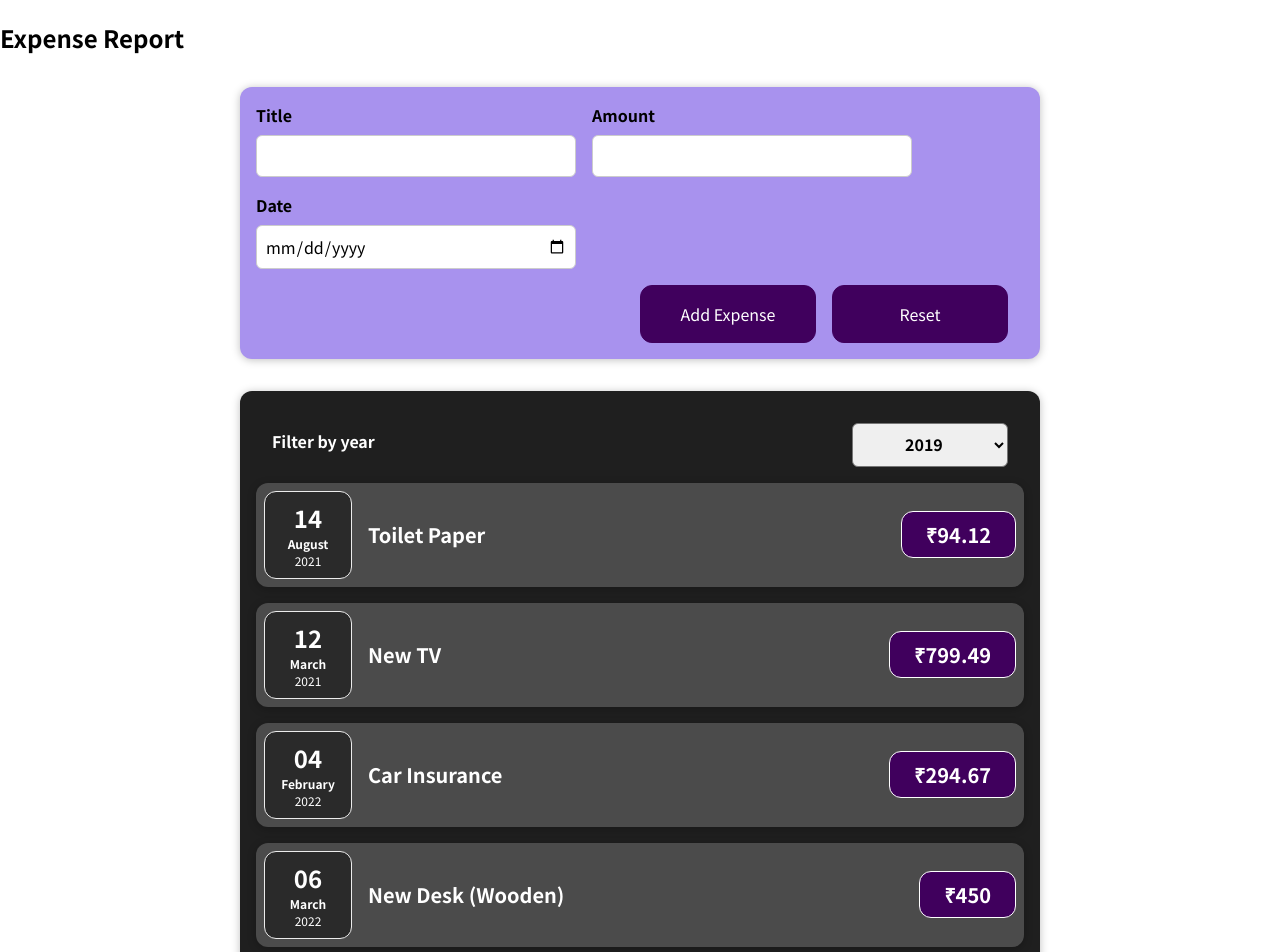
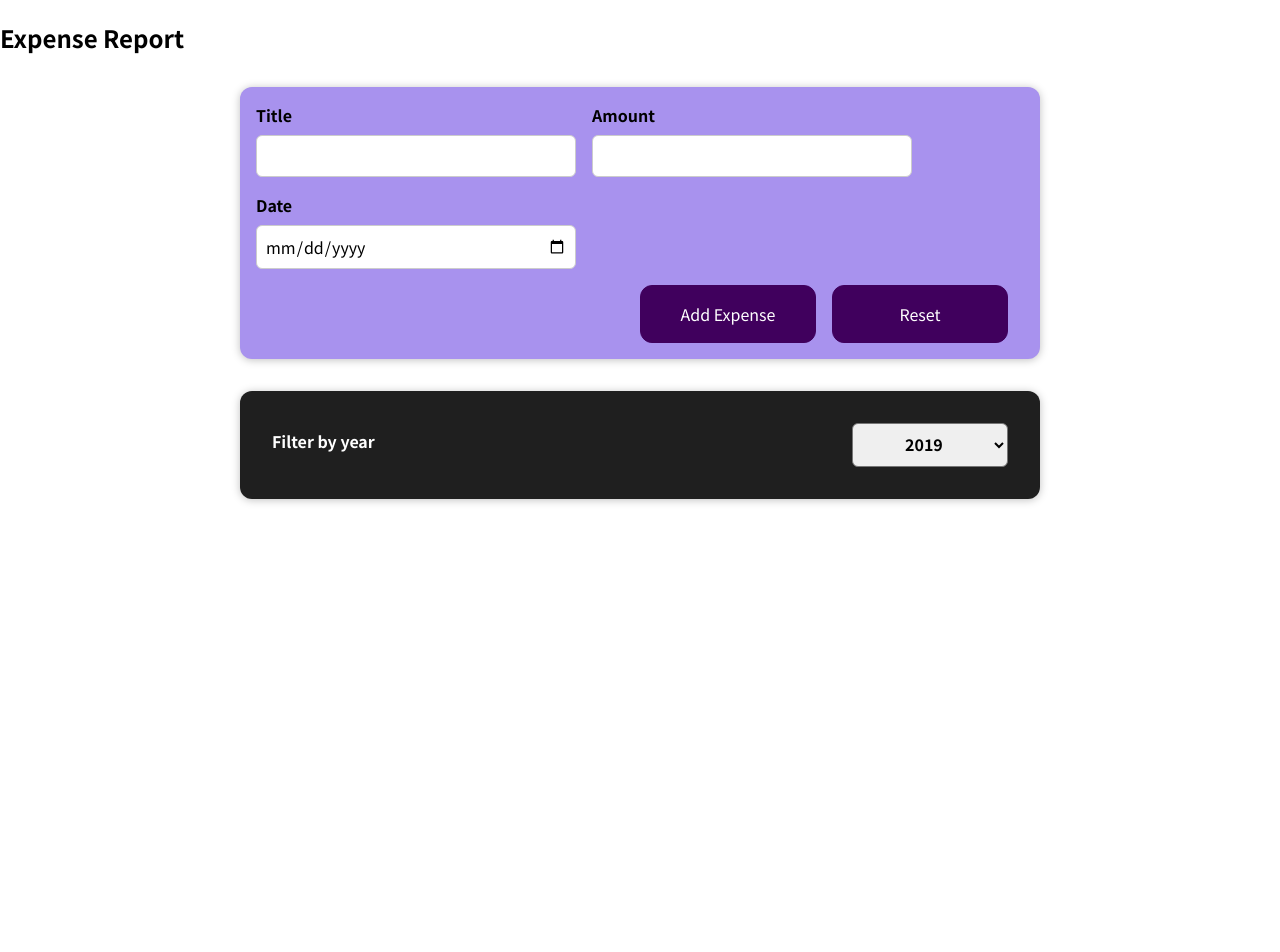
Before and after one commit to rrsushmaa/my-app, a React (Create React App) app: page / in a window 1280 px wide. Shown: the top 952 px of the page. After the commit the page ends 800 px from the top, so only its background shows below. Built offline with nearby package versions, Linux system fonts and the light colour scheme.

Commit message:
[#15][Sushmaa]Filter expenses by year

```diff
--- a/src/App.js
+++ b/src/App.js
@@ -1,9 +1,10 @@
 import Expenses from "./Components/Expenses/Expenses";
 import NewExpense from "./Components/Expenses/NewExpense/NewExpense";
+import {useState} from "react";
 
 const App = () => {
 
-    const expenses = [
+    const initialExpenses = [
         {
             id: 'e1',
             title: 'Toilet Paper',
@@ -29,17 +30,18 @@ const App = () => {
             date: new Date(2022, 2, 6),
         },
     ]
+    const [overallExpenses, setOverallExpenses] = useState(initialExpenses);
 
     const submitNewExpenseHandler = (expenseData) => {
-        console.log(expenseData);
-        expenses.push(expenseData);
-        console.log(expenses);
+        setOverallExpenses((prevExpenses) => {
+            return [expenseData, ...prevExpenses];
+        });
     }
 
     return (<div>
         <h2>Expense Report</h2>
-        <NewExpense onSubmitNewExpense = {submitNewExpenseHandler}></NewExpense>
-        <Expenses expenses={expenses}/>
+        <NewExpense onSubmitNewExpense={submitNewExpenseHandler}/>
+        <Expenses expenses={overallExpenses}/>
     </div>);
 }
 
--- a/src/Components/Expenses/Expenses.js
+++ b/src/Components/Expenses/Expenses.js
@@ -8,7 +8,6 @@ const Expenses = (props) => {
     const [year, setYear] = useState('2019');
     const filterChangeHandler = (filteredYear) => {
         setYear(filteredYear);
-        console.log(filteredYear);
     }
     return (
         <div>
@@ -16,17 +15,19 @@ const Expenses = (props) => {
 
             <Card className="expenses">
                 <div>
-                    <ExpensesFilter selected = {year} onFilterChange={filterChangeHandler}></ExpensesFilter>
+                    <ExpensesFilter selected={year} onFilterChange={filterChangeHandler}/>
                 </div>
                 <div>
-                    <ExpenseItem date={props.expenses[0].date} title={props.expenses[0].title}
-                                 price={props.expenses[0].amount}/>
-                    <ExpenseItem date={props.expenses[1].date} title={props.expenses[1].title}
-                                 price={props.expenses[1].amount}/>
-                    <ExpenseItem date={props.expenses[2].date} title={props.expenses[2].title}
-                                 price={props.expenses[2].amount}/>
-                    <ExpenseItem date={props.expenses[3].date} title={props.expenses[3].title}
-                                 price={props.expenses[3].amount}/>
+                    {
+                        props.expenses.map((expenseItem) =>
+                            expenseItem.date.getFullYear().toString() === year &&
+                            <ExpenseItem
+                                key={expenseItem.id}
+                                date={expenseItem.date}
+                                title={expenseItem.title}
+                                price={expenseItem.amount}/>
+                        )
+                    }
                 </div>
 
             </Card>
--- a/src/Components/Expenses/ExpensesFilter/ExpensesFilter.js
+++ b/src/Components/Expenses/ExpensesFilter/ExpensesFilter.js
@@ -10,7 +10,7 @@ const ExpensesFilter = (props) => {
         <div className='expenses-filter'>
             <div className='expenses-filter__control'>
                 <label>Filter by year</label>
-                <select value = {props.selected} onChange={filterChangeHandler}>
+                <select value={props.selected} onChange={filterChangeHandler}>
                     <option value='2022'>2022</option>
                     <option value='2021'>2021</option>
                     <option value='2020'>2020</option>
--- a/src/Components/Expenses/NewExpense/NewExpense.js
+++ b/src/Components/Expenses/NewExpense/NewExpense.js
@@ -5,14 +5,13 @@ const NewExpense = (prop) => {
     const saveExpenseHandler = (enteredExpenseData) => {
         const expenseData = {
             ...enteredExpenseData,
-            id : Math.random().toString()
+            id: Math.random().toString()
         };
         prop.onSubmitNewExpense(expenseData);
-        console.log(expenseData);
     };
     return (
         <div className="new-expense">
-            <ExpenseForm onSaveExpenseData = {saveExpenseHandler} />
+            <ExpenseForm onSaveExpenseData={saveExpenseHandler}/>
         </div>
     );
 }
```
